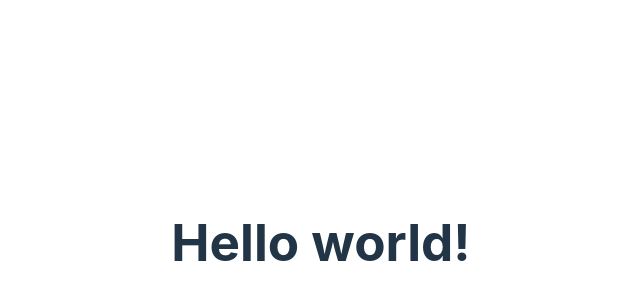
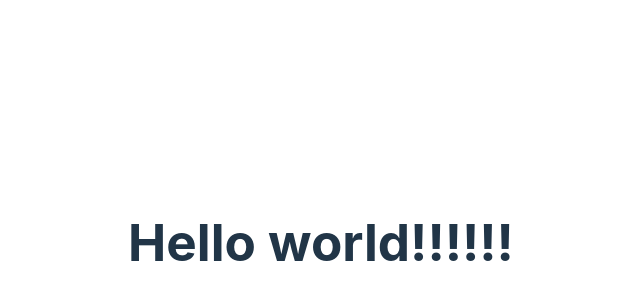
Before and after one commit to Popov-Evgeny/test-for-git, a React (Vite) app: page / in a window 1280 px wide. Shown: the part 158-458 px from the top of the page, without its empty margins (319-959 px from the left). Built offline with nearby package versions, Linux system fonts and the light colour scheme.

Commit message:
Edited App component test

```diff
--- a/src/App.tsx
+++ b/src/App.tsx
@@ -3,7 +3,7 @@ import './App.css'
 function App() {
   return (
     <>
-      <h1>Hello world!</h1>
+      <h1>Hello world!!!!!!</h1>
     </>
   )
 }
```
